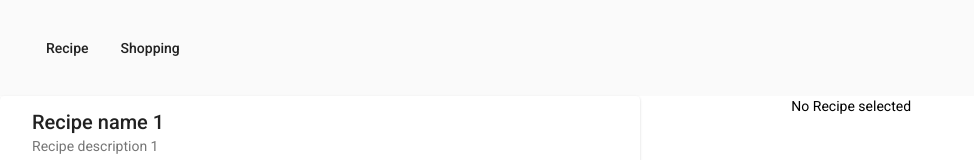
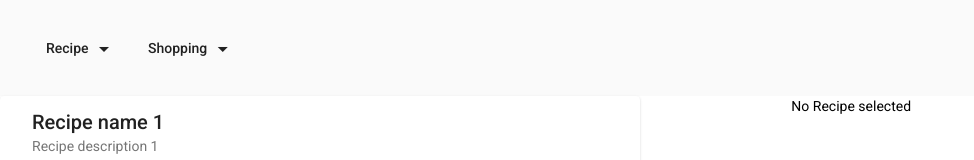
Before and after one commit to rajatissar/recipe, an Angular app: page / in a window 1280 px wide. Shown: the top 160 px of the page, without its empty margins (0-974 px from the left). Built offline with nearby package versions, Linux system fonts and the light colour scheme.

Commit message:
material icon added in header

```diff
--- a/src/app/header/header.component.html
+++ b/src/app/header/header.component.html
@@ -1,10 +1,16 @@
 <div class="mat-app-background basic-container">
-    <button mat-button [matMenuTriggerFor]="recipeMenu"> Recipe </button>
+    <button mat-button [matMenuTriggerFor]="recipeMenu">
+        Recipe
+        <mat-icon>arrow_drop_down</mat-icon>
+    </button>
     <mat-menu #recipeMenu="matMenu" yPosition="above">
         <button mat-menu-item routerLink="recipe-list"> Recipe List </button>
     </mat-menu>
 
-    <button mat-button [matMenuTriggerFor]="shoppingMenu"> Shopping </button>
+    <button mat-button [matMenuTriggerFor]="shoppingMenu">
+        Shopping
+        <mat-icon>arrow_drop_down</mat-icon>
+    </button>
     <mat-menu #shoppingMenu="matMenu" yPosition="below">
         <button mat-menu-item routerLink="shopping-list"> Shopping List </button>
     </mat-menu>
```
